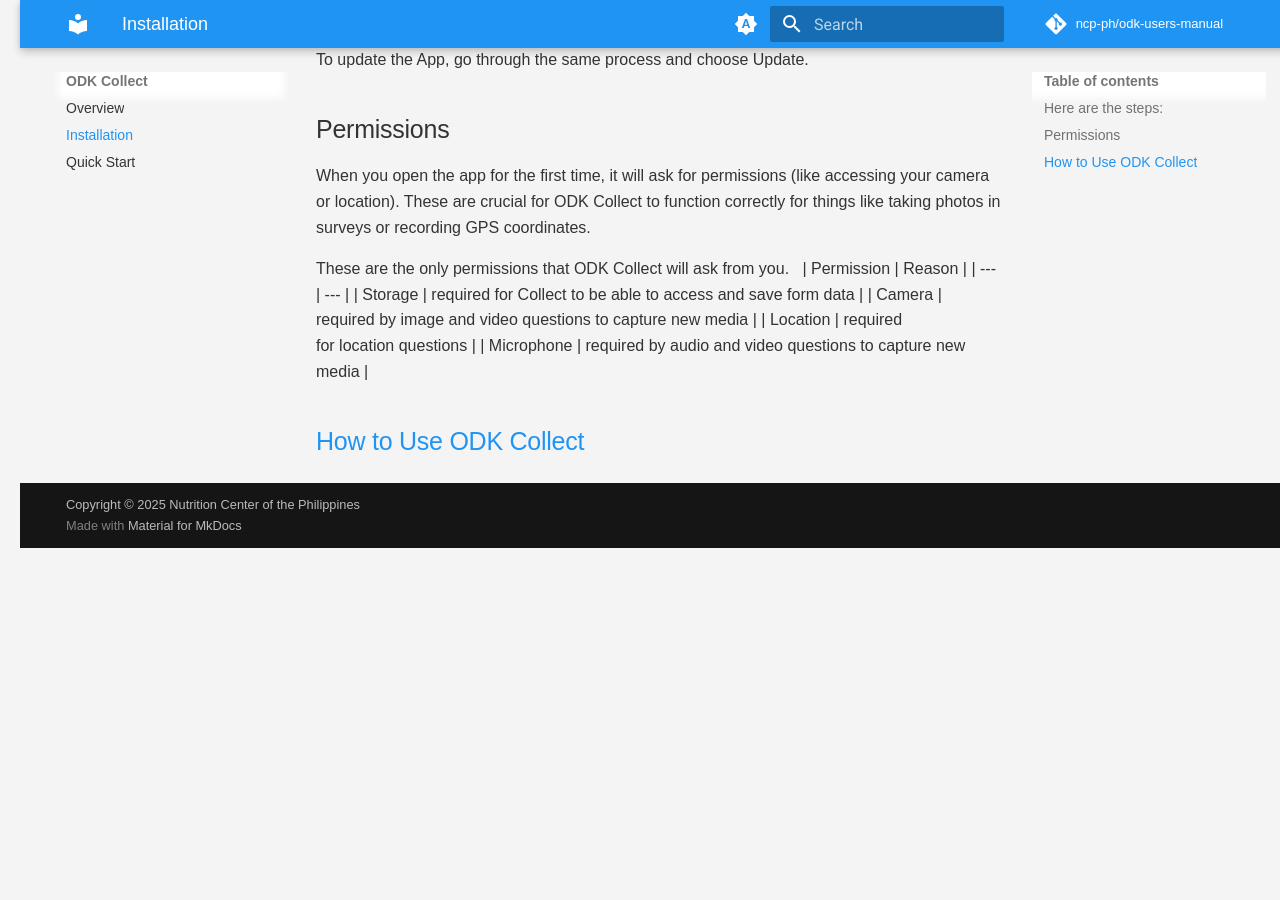
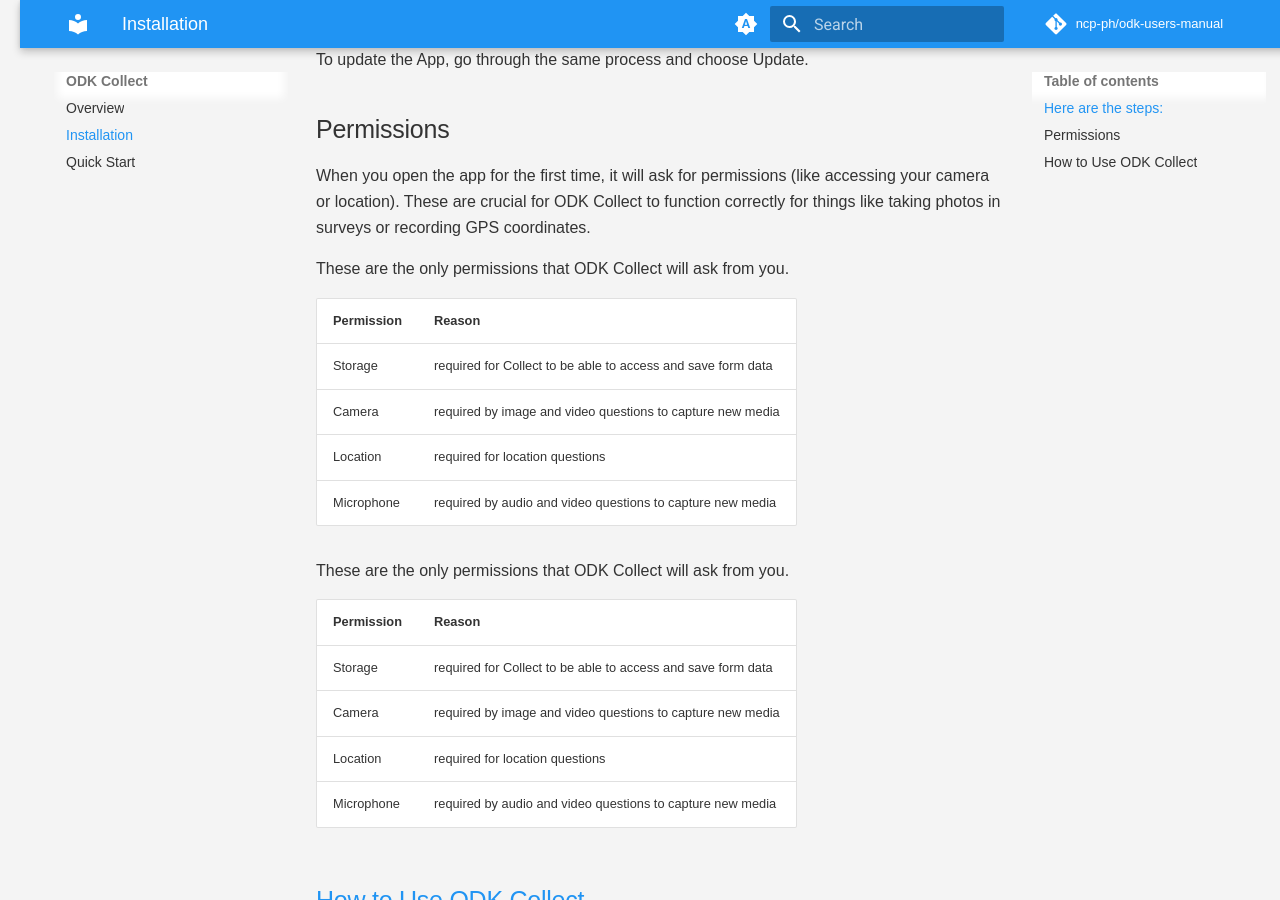
Before and after one commit to ncp-ph/odk-users-manual, an MkDocs documentation site: the page built from docs/install-odk-collect.md, in a window 1280 px wide and 900 px high, scrolled down 559 px. Built offline with MkDocs 1.6.1 and Material for MkDocs 9.7.7, drawn with Linux system fonts in a browser that asks for light colours; comment, search, counter and statistics services are not loaded; before the commit the page ends 1107 px from its top, so only the background shows below that.

Commit message:
revised markdown table to add space before pipes

```diff
--- a/docs/install-odk-collect.md
+++ b/docs/install-odk-collect.md
@@ -18,6 +18,7 @@ To update the App, go through the same process and choose Update.
 When you open the app for the first time, it will ask for permissions (like accessing your camera or location). These are crucial for ODK Collect to function correctly for things like taking photos in surveys or recording GPS coordinates.
 
 These are the only permissions that ODK Collect will ask from you.
+
 | Permission | Reason |
 | --- | --- |
 | Storage | required for Collect to be able to access and save form data |
@@ -25,4 +26,14 @@ These are the only permissions that ODK Collect will ask from you.
 | Location | required for location questions |
 | Microphone | required by audio and video questions to capture new media |
 
+These are the only permissions that ODK Collect will ask from you.
+
+| Permission   | Reason                                                  |
+|--------------|---------------------------------------------------------|
+| Storage      | required for Collect to be able to access and save form data |
+| Camera       | required by image and video questions to capture new media |
+| Location     | required for location questions                         |
+| Microphone   | required by audio and video questions to capture new media |
+
+
 ## [How to Use ODK Collect](./try-odk-collect.md)
```
